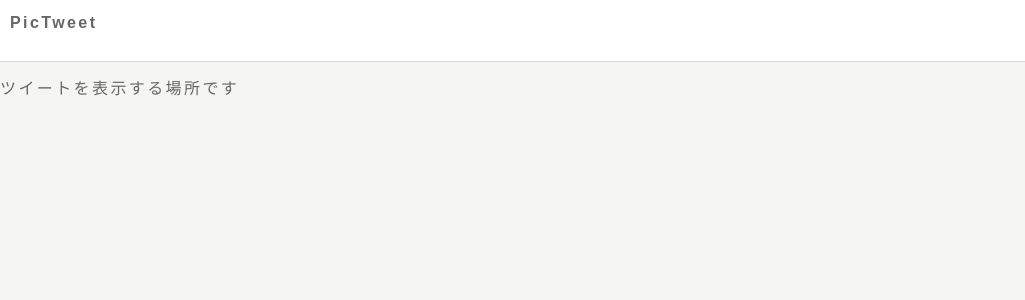
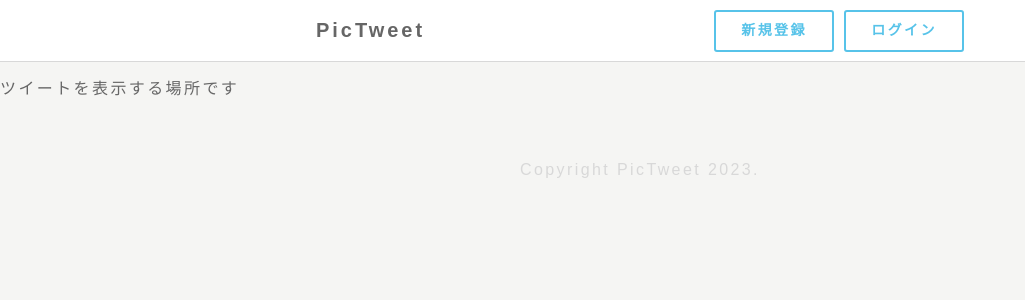
Before and after one commit to masaya-ikeno-ss/pictweet_nextjs_front, a Next.js app: page / in a window 1280 px wide. Shown: the top 300 px of the page, without its empty margins (0-1025 px from the left). Built offline with nearby package versions, Linux system fonts and the light colour scheme.

Commit message:
ヘッダーとフッターの実装

```diff
--- /dev/null
+++ b/app/_components/Footer.tsx
@@ -0,0 +1,11 @@
+'use client'
+
+const Footer = () => {
+  return (
+    <footer>
+      <p>Copyright PicTweet 2023.</p>
+    </footer>
+  );
+};
+
+export default Footer
--- /dev/null
+++ b/app/_components/Header.tsx
@@ -0,0 +1,18 @@
+'use client'
+import Link from 'next/link'
+
+const Header = () => {
+  return (
+    <header className="header">
+      <div className="header__bar row">
+        <h1 className="grid-6"><Link href="/">PicTweet</Link></h1>
+        <div className="grid-6">
+          <Link href="/" className="post">新規登録</Link>
+          <Link href="/" className="post">ログイン</Link>
+        </div>
+      </div>
+   </header>
+  )
+}
+
+export default Header
--- a/app/page.tsx
+++ b/app/page.tsx
@@ -1,15 +1,15 @@
 'use client'
-import Link from 'next/link';
+import Header from './_components/Header';
+import Footer from './_components/Footer';
 
 const IndexPage = () => {
   return (
     <div>
-      <header className="header">
-        <h1><Link href="/">PicTweet</Link></h1>
-      </header>
+      <Header />
       <div className="contents">
         <p>ツイートを表示する場所です</p>
       </div>
+      <Footer />
     </div>
   );
 }
```
